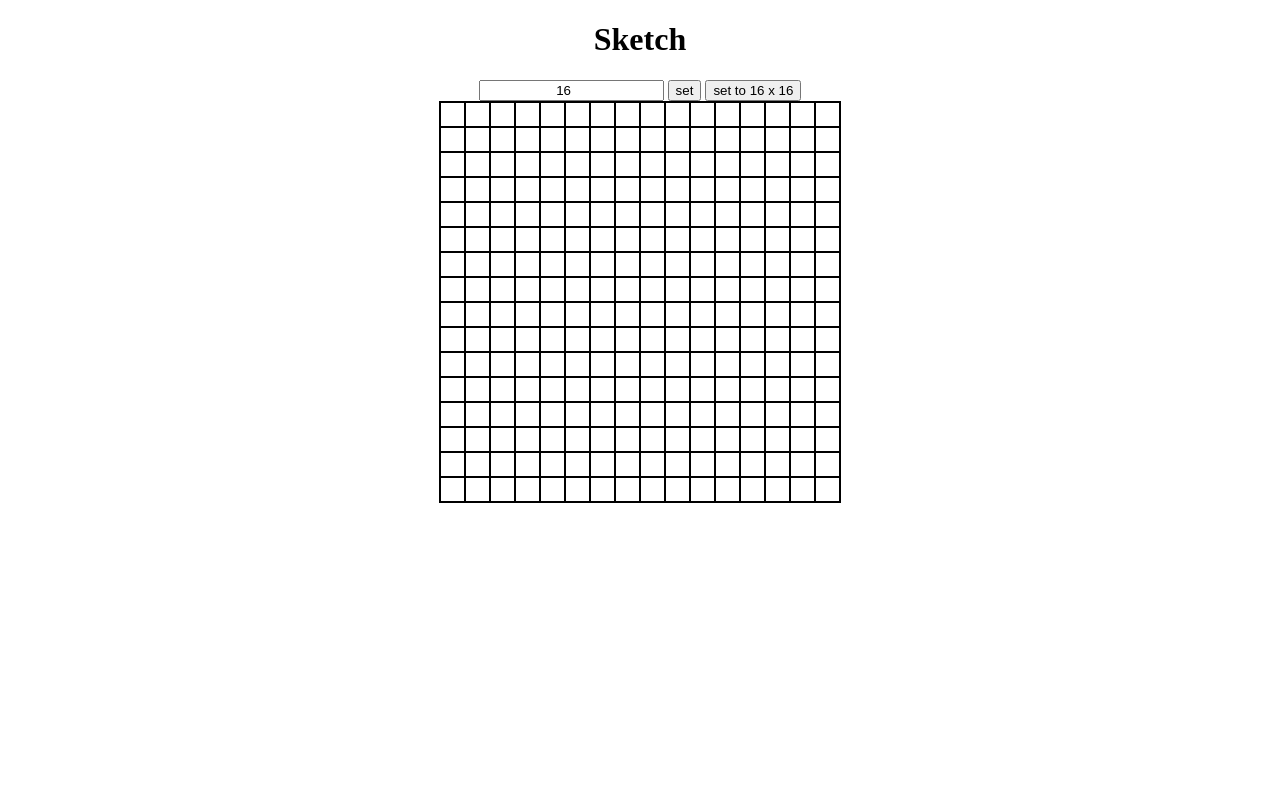
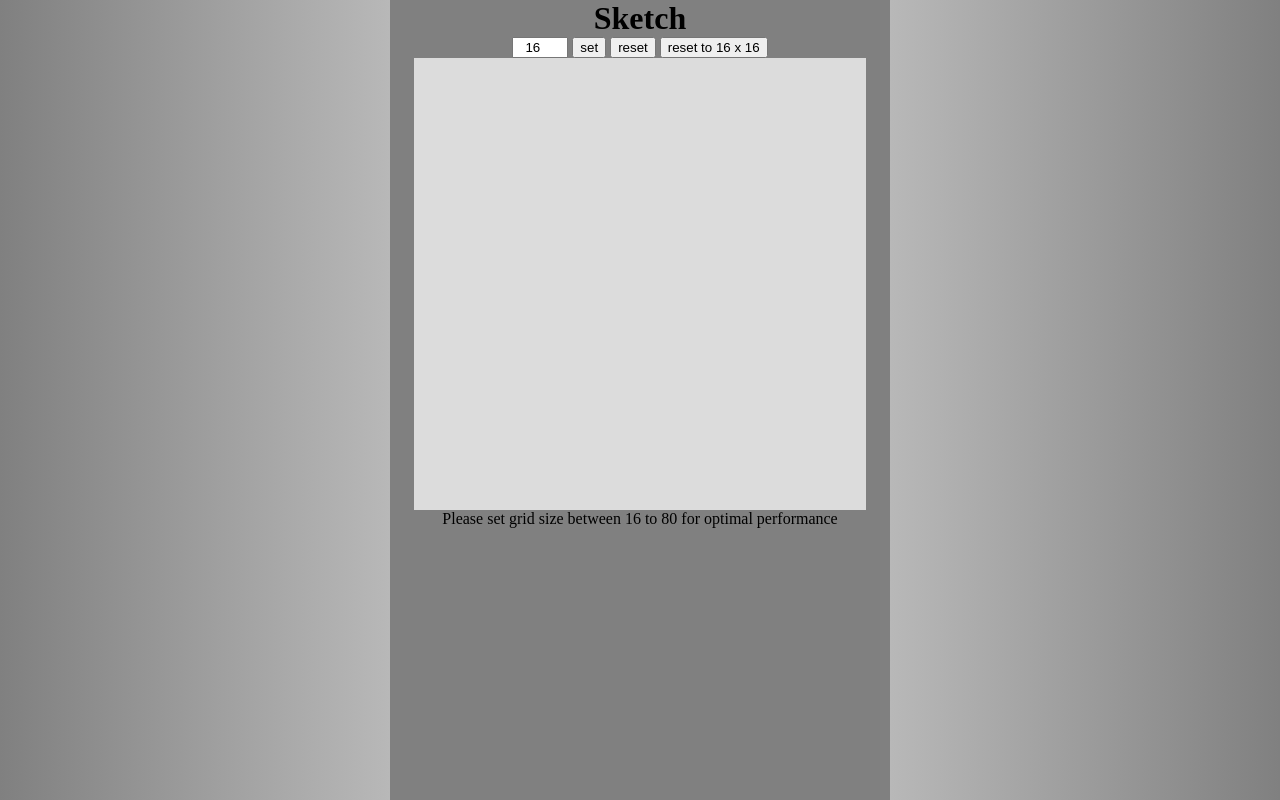
Before and after one commit to tolulopeoduro/Etch-a-sketch, a plain HTML site: page index.html in a window 1280 px wide. Drawn offline with Linux system fonts and the light colour scheme.

Commit message:
added style and a few more features

```diff
--- a/index.html
+++ b/index.html
@@ -4,10 +4,15 @@
         <link href="./style/style.css" type="text/css" rel="stylesheet">
     </head>
     <body>
-        <h1>Sketch</h1>
-        <input placeholder="Set size" type = "number" id = "size">
-        <button id = "set">set</button>
-        <button id = "set-to-16">set to 16 x 16</button>
+        <div id ="frame">
+            <h1>Sketch</h1>
+            <input placeholder="Set size" type = "number" id = "size" min="16" max="64">
+            <button id = "set">set</button>
+            <button id = "reset">reset</button>
+            <button id = "set-to-16">reset to 16 x 16</button>
+            <div id = "body"></div>
+            <p>Please set grid size between 16 to 80 for optimal performance</p>
+        </div>
         <script src = "script/script.js"></script>
     </body>
 </html>
--- a/script/script.js
+++ b/script/script.js
@@ -1,7 +1,10 @@
-const body = document.querySelector("body");
+const body = document.getElementById("body");
 const set = document.getElementById("set");
 const size = document.getElementById("size");
 const set16 = document.getElementById("set-to-16");
+const reset = document.getElementById("reset");
+
+
 function create(size){
     const container = document.createElement("div");
     container.setAttribute("id" , "container");
@@ -36,13 +39,16 @@ create(16);
 let recreate=()=>{
     body.removeChild(container);
     create(size.value);
+    set16.onclick = st16;
 }
 
-
+let st16=()=>{
+    size.value = 16;
+    body.removeChild(container);
+    create(size.value);
+}
 
 
 set.onclick = recreate;
 
-const guide = document.createElement("div");
-body.appendChild(guide);
-const p1 = document.createElement("p");
+reset.onclick = recreate;
--- a/style/style.css
+++ b/style/style.css
@@ -1,17 +1,19 @@
 * {
     text-align: center;
+    margin: 0%;
 }
 #container {
-    height : 400px;
-    width: 400px;
-    border: 1px solid black;
+    height : 450px;
+    width: 450px;
+    border: 1px solid gainsboro;
+    background-color: gainsboro;
     padding: 0px;
     display: grid;
     margin : auto;
 }
 
 .pixel {
-    border: 0.5px solid black;
+    border: 1px solid gainsboro;
     height: auto;
     width: auto;
     margin: 0px;
@@ -20,4 +22,17 @@
 
 .board {
     background-color: black;
+    border: 1px solid black;
 }
+
+#frame {
+    margin : auto;
+    height: 100vh;
+    width : 500px;
+    background-color: gray;
+
+}
+
+body {
+    background: linear-gradient(to left, gray , gainsboro , gray);
+}
```
